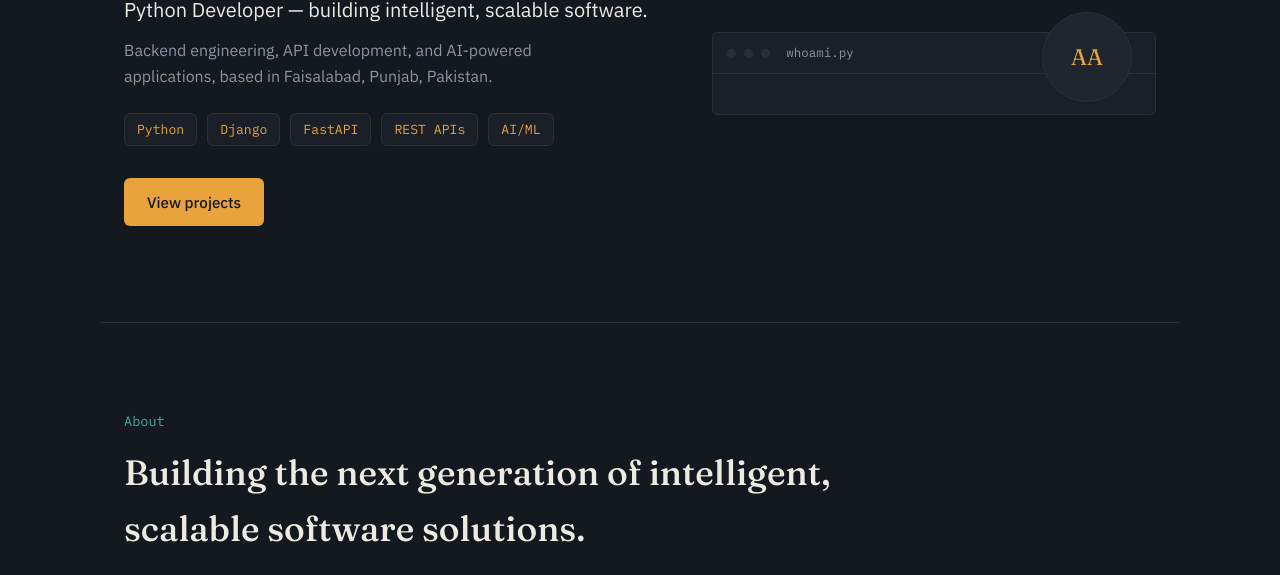
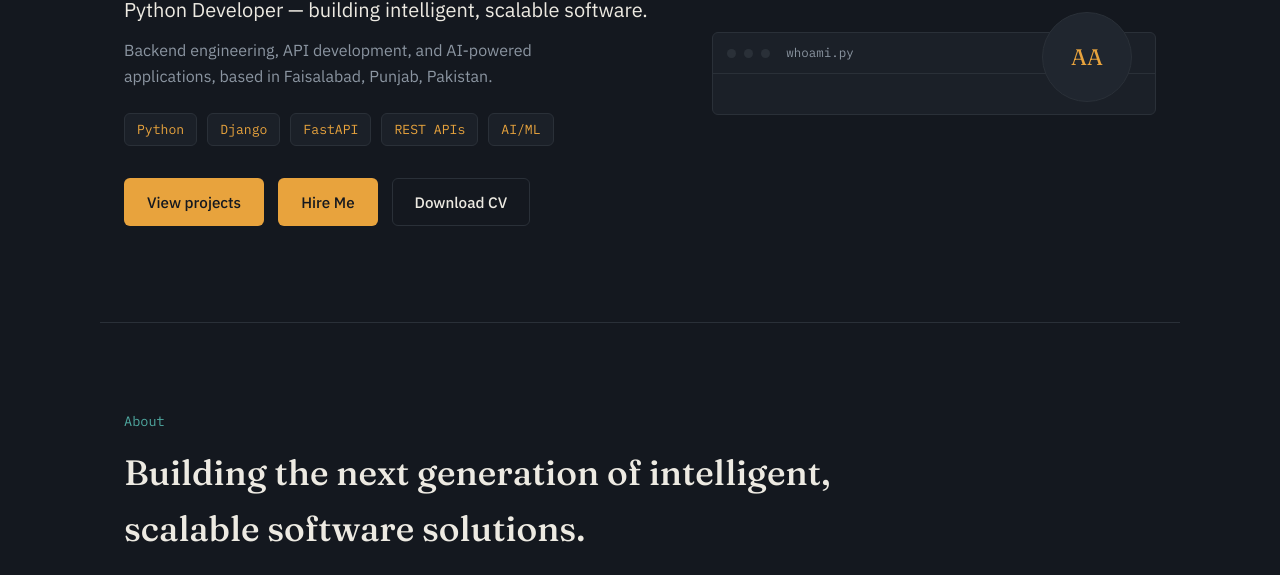
Before and after one commit to asifaafzal39-sketch/portfolio-website, a plain HTML site: page index.html in a window 1280 px wide. Shown: the part 213-788 px from the top of the page. Drawn offline with Linux system fonts and the light colour scheme.

Commit message:
Add Hire Me and Download CV buttons in hero section

```diff
--- a/index.html
+++ b/index.html
@@ -48,6 +48,8 @@
 
         <div class="hero__actions">
           <a href="#projects" class="btn btn--primary">View projects</a>
+          <a href="mailto:asifaafzal39@gmail.com?subject=Job%20Opportunity&body=Hello%20Asifa%2C%20I%20want%20to%20hire%20you." class="btn btn--primary">Hire Me</a>
+          <a href="assets/cv.pdf" download="AsifaAfzal_CV.pdf" class="btn btn--ghost">Download CV</a>
         </div>
       </div>
 
```
